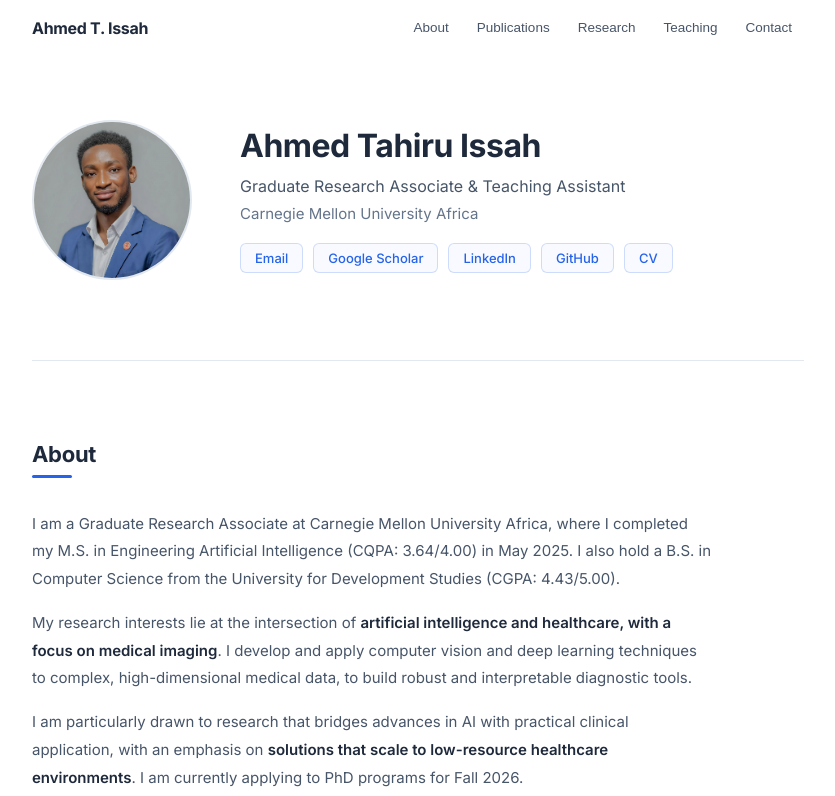
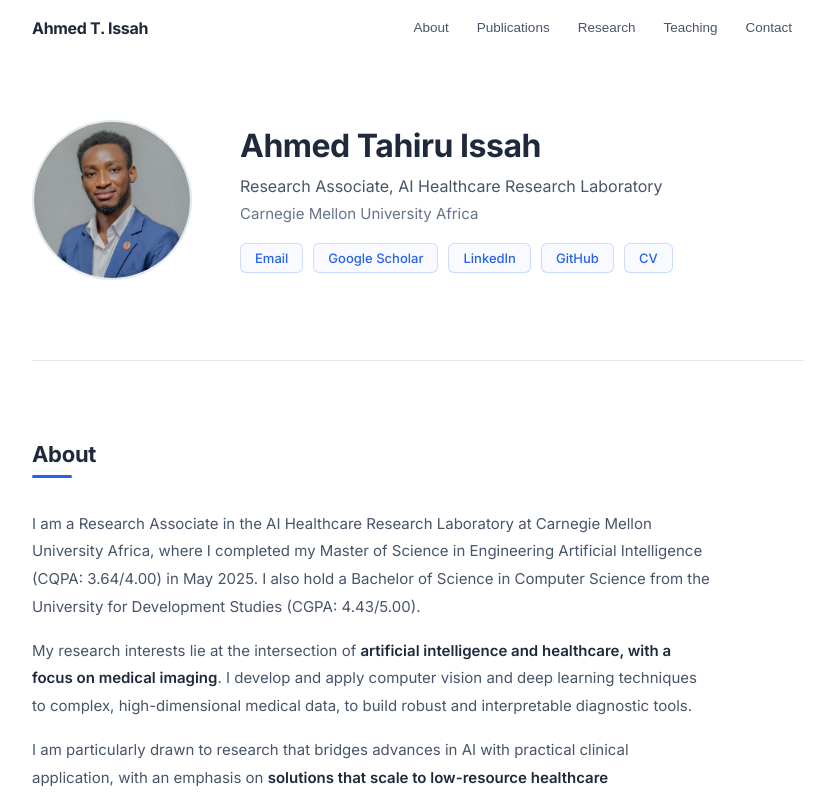
Before and after one commit to ahmedinhotahiru/ahmedinhotahiru.github.io, a React (Create React App) app: page / in a window 1280 px wide. Shown: the top 796 px of the page, without its empty margins (222-1057 px from the left). Built offline with nearby package versions, Linux system fonts and the light colour scheme.

Commit message:
Corrected Position

```diff
--- a/src/App.js
+++ b/src/App.js
@@ -196,7 +196,7 @@ function Hero() {
             margin: "0 0 8px", lineHeight: 1.2,
           }}>Ahmed Tahiru Issah</h1>
           <p style={{ fontSize: 16, color: TEXT_SEC, margin: "0 0 6px", lineHeight: 1.5 }}>
-            Graduate Research Associate & Teaching Assistant
+            Research Associate, AI Healthcare Research Laboratory
           </p>
           <p style={{ fontSize: 15, color: TEXT_TERT, margin: "0 0 20px" }}>
             Carnegie Mellon University Africa
@@ -249,7 +249,7 @@ function About() {
         <Fade>
           <div style={{ fontSize: 15, color: TEXT_SEC, lineHeight: 1.85, maxWidth: 680 }}>
             <p style={{ margin: "0 0 16px" }}>
-              I am a Graduate Research Associate at Carnegie Mellon University Africa, where I completed my M.S. in Engineering Artificial Intelligence (CQPA: 3.64/4.00) in May 2025. I also hold a B.S. in Computer Science from the University for Development Studies (CGPA: 4.43/5.00).
+              I am a Research Associate in the AI Healthcare Research Laboratory at Carnegie Mellon University Africa, where I completed my Master of Science in Engineering Artificial Intelligence (CQPA: 3.64/4.00) in May 2025. I also hold a Bachelor of Science in Computer Science from the University for Development Studies (CGPA: 4.43/5.00).
             </p>
             <p style={{ margin: "0 0 16px" }}>
               My research interests lie at the intersection of <strong style={{ color: TEXT, fontWeight: 600 }}>artificial intelligence and healthcare, with a focus on medical imaging</strong>. I develop and apply computer vision and deep learning techniques to complex, high-dimensional medical data, to build robust and interpretable diagnostic tools.
```
